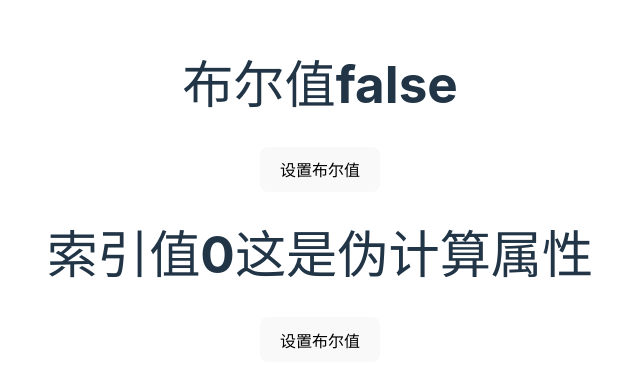
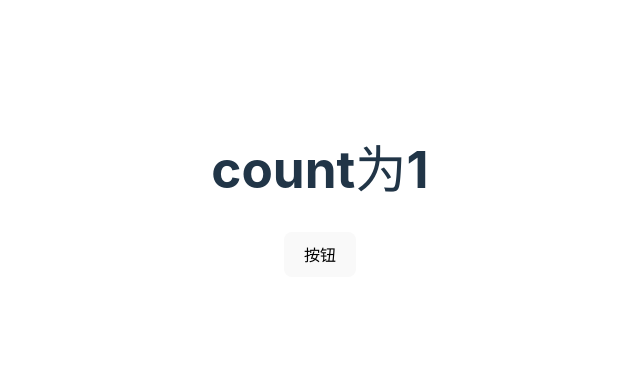
Before and after one commit to CodeWhatD/codeWhat-react, a React (Vite) app: page / in a window 1280 px wide. Shown: the part 208-596 px from the top of the page, without its empty margins (320-960 px from the left). Built offline with nearby package versions, Linux system fonts and the light colour scheme.

Commit message:
feat: learn hook sync modify

```diff
--- a/src/App.tsx
+++ b/src/App.tsx
@@ -1,7 +1,7 @@
 import "./App.css";
-import { SimpleState } from "./pages/simpleState";
+import { SnapshotState } from "./pages/snapshotState";
 function App() {
-  return <SimpleState />;
+  return <SnapshotState />;
 }
 
 export default App;
--- /dev/null
+++ b/src/pages/snapshotState/index.tsx
@@ -0,0 +1,36 @@
+/**
+ * 对于使用useState更新状态时，想连续更新状态，需要在第二个解构出来的函数中传函数
+ *
+ * Bad
+ * count为1
+ * setState(count+1) count为1+1 count为1
+ * setState(count+1) count为1+1 count还是为1
+ * setState(count+1) count为1+1 count还是为1
+ *
+ * Good
+ * count为1
+ * setState(count=>count+1) count为1+1 count为1
+ * setState(count=>count+1) count为2+1 count为2
+ * setState(count=>count+1) count为3+1 count为3
+ *
+ */
+
+import { useState } from "react";
+
+export const SnapshotState = () => {
+  const [count, setCount] = useState(1);
+  return (
+    <>
+      <h1>count为{count}</h1>
+      <button
+        onClick={() => {
+          setCount((c) => c + 1);
+          setCount((c) => c + 1);
+          setCount((c) => c + 1);
+        }}
+      >
+        按钮
+      </button>
+    </>
+  );
+};
```
